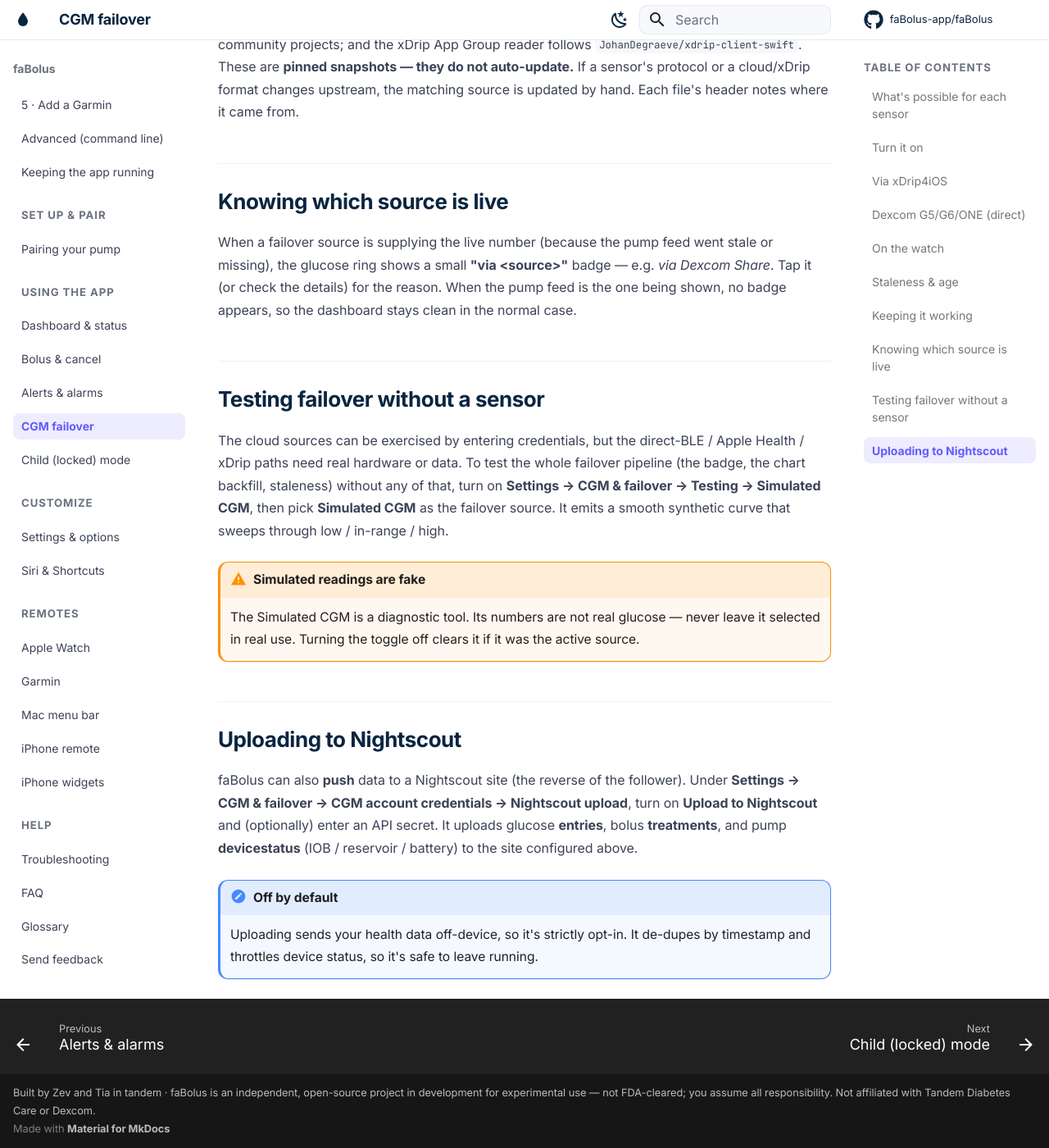
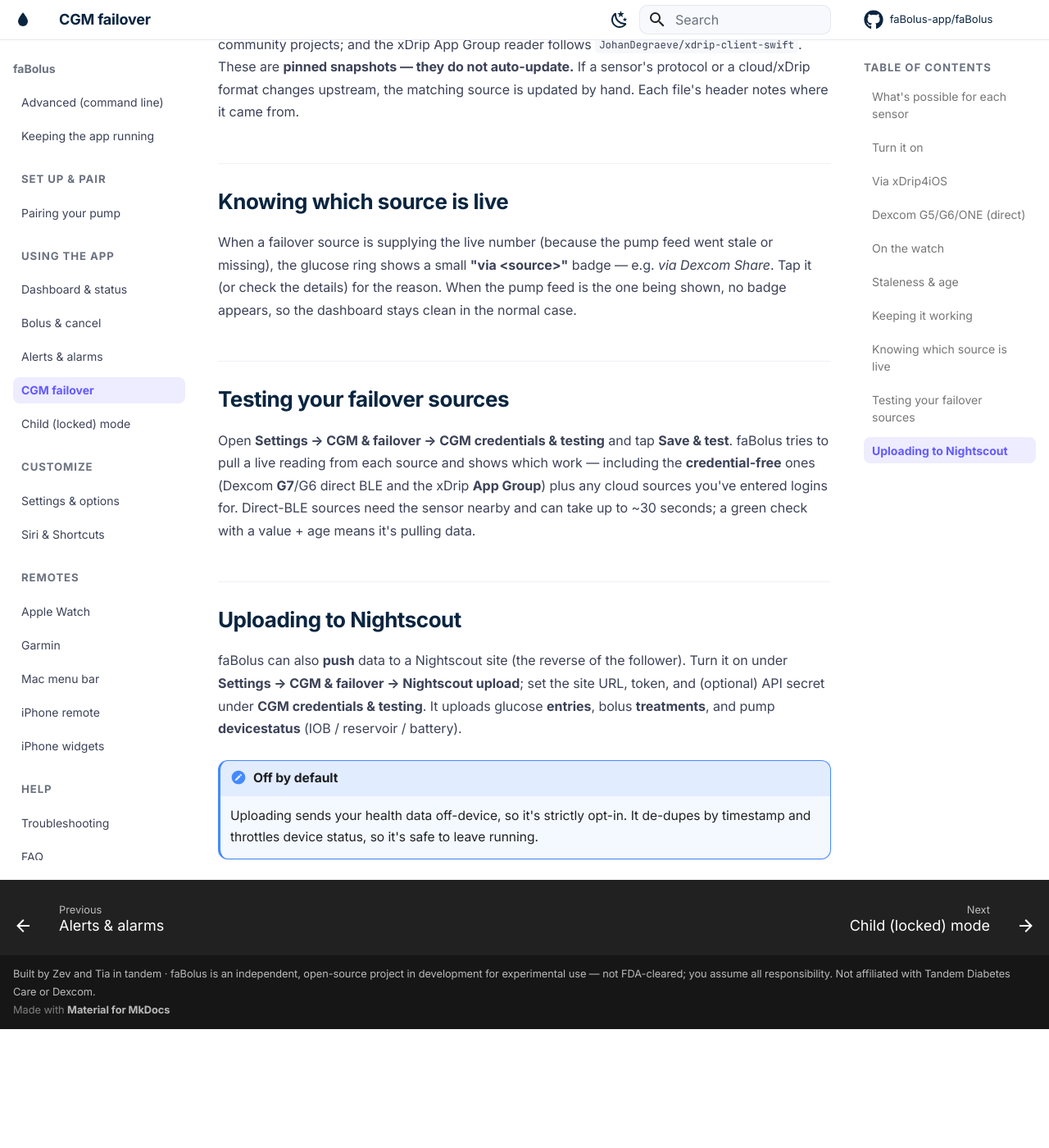
Before and after one commit to faBolus-app/faBolus, an MkDocs documentation site: the page built from docs/operate/cgm-failover.md, in a window 1280 px wide and 1400 px high, scrolled down 4605 px. Shown: the whole window at 82% size. Built offline with MkDocs 1.6.1 and Material for MkDocs 9.7.7, drawn with Linux system fonts in a browser that asks for light colours; comment, search, counter and statistics services are not loaded; after the commit the page ends 5860 px from its top, so only the background shows below that.

Commit message:
docs: update CGM failover (test on credentials page, Nightscout upload location) + Garmin complication note
Co-Authored-By: Claude Opus 4.8 <noreply@anthropic.com>

```diff
--- a/docs/operate/cgm-failover.md
+++ b/docs/operate/cgm-failover.md
@@ -136,24 +136,20 @@ glucose ring shows a small **"via &lt;source&gt;"** badge — e.g. *via Dexcom S
 details) for the reason. When the pump feed is the one being shown, no badge appears, so the dashboard
 stays clean in the normal case.
 
-## Testing failover without a sensor
+## Testing your failover sources
 
-The cloud sources can be exercised by entering credentials, but the direct-BLE / Apple Health / xDrip
-paths need real hardware or data. To test the whole failover pipeline (the badge, the chart backfill,
-staleness) without any of that, turn on **Settings → CGM &amp; failover → Testing → Simulated CGM**, then
-pick **Simulated CGM** as the failover source. It emits a smooth synthetic curve that sweeps through
-low / in-range / high.
-
-!!! warning "Simulated readings are fake"
-    The Simulated CGM is a diagnostic tool. Its numbers are not real glucose — never leave it selected
-    in real use. Turning the toggle off clears it if it was the active source.
+Open **Settings → CGM &amp; failover → CGM credentials &amp; testing** and tap **Save &amp; test**. faBolus tries
+to pull a live reading from each source and shows which work — including the **credential-free** ones
+(Dexcom **G7**/G6 direct BLE and the xDrip **App Group**) plus any cloud sources you've entered logins
+for. Direct-BLE sources need the sensor nearby and can take up to ~30 seconds; a green check with a
+value + age means it's pulling data.
 
 ## Uploading to Nightscout
 
-faBolus can also **push** data to a Nightscout site (the reverse of the follower). Under **Settings →
-CGM &amp; failover → CGM account credentials → Nightscout upload**, turn on **Upload to Nightscout** and
-(optionally) enter an API secret. It uploads glucose **entries**, bolus **treatments**, and pump
-**devicestatus** (IOB / reservoir / battery) to the site configured above.
+faBolus can also **push** data to a Nightscout site (the reverse of the follower). Turn it on under
+**Settings → CGM &amp; failover → Nightscout upload**; set the site URL, token, and (optional) API secret
+under **CGM credentials &amp; testing**. It uploads glucose **entries**, bolus **treatments**, and pump
+**devicestatus** (IOB / reservoir / battery).
 
 !!! note "Off by default"
     Uploading sends your health data off-device, so it's strictly opt-in. It de-dupes by timestamp and
```
Also changed, not shown: README.md (+3 -4 lines).
